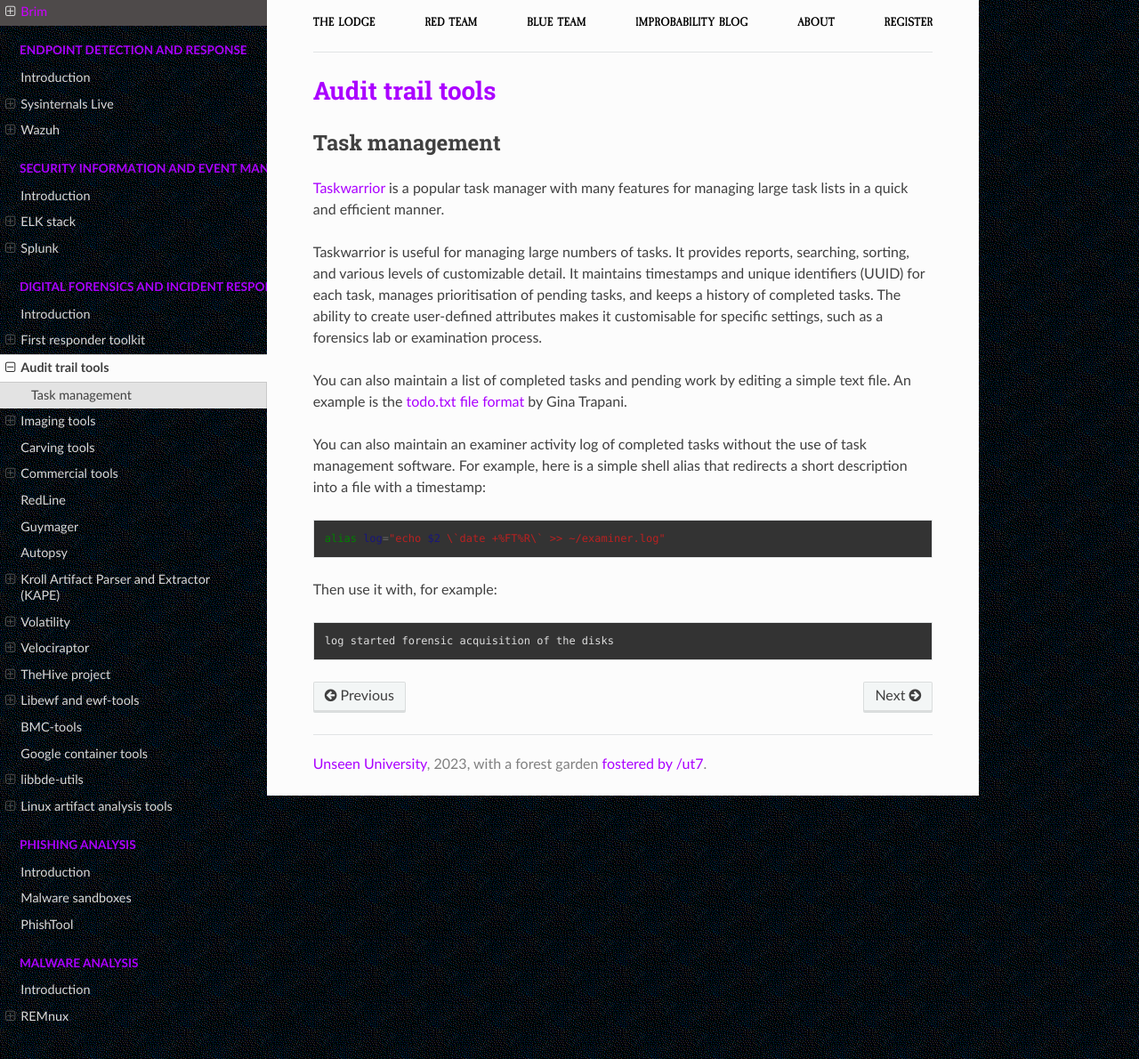
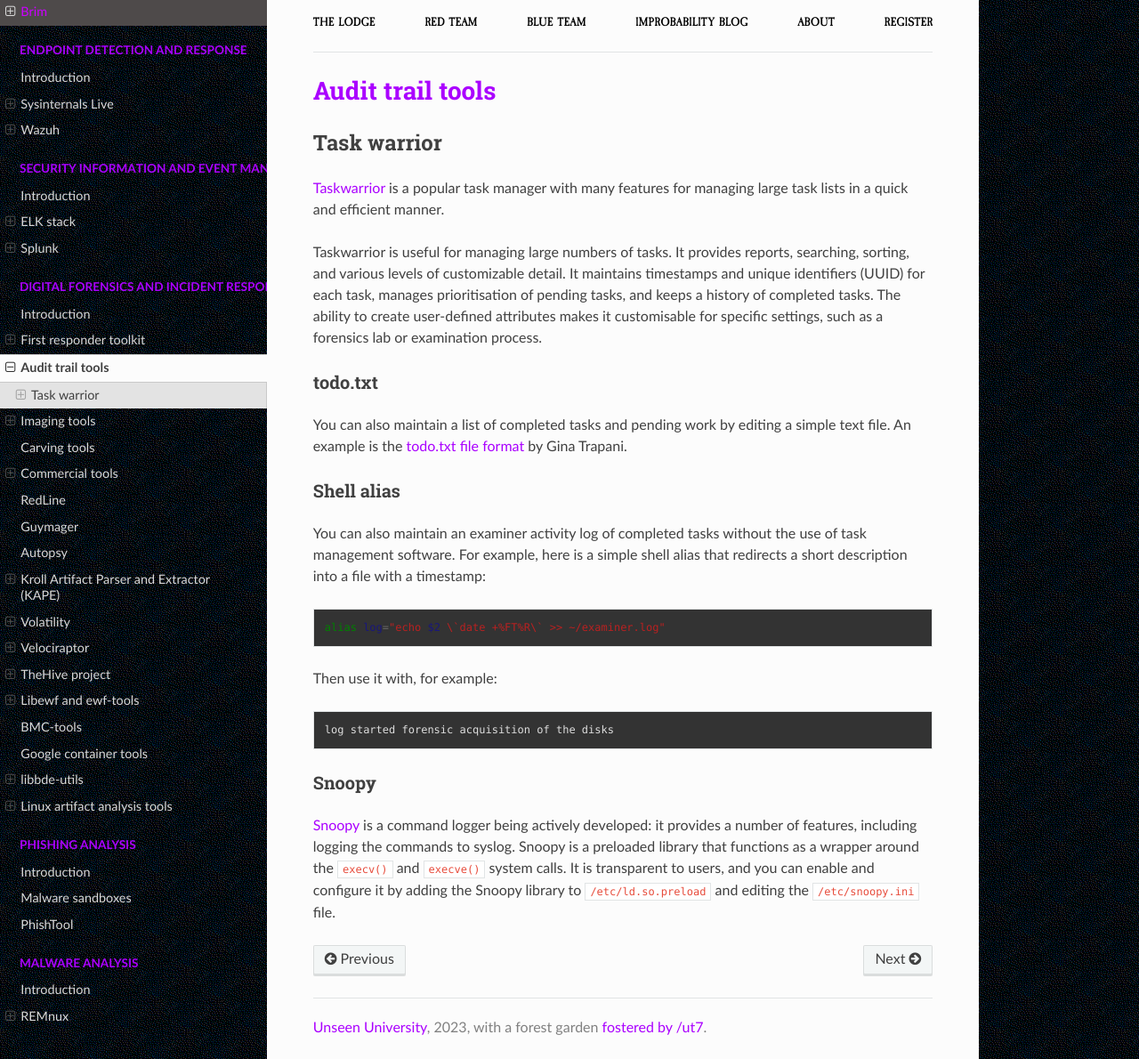
Before and after one commit to tymyrddin/testlab, a Sphinx documentation site: the page built from source/docs/dfir/trails.md, in a window 1280 px wide and 1190 px high. Shown: the whole window at 89% size. Built offline with Sphinx 7.4.7 and the Read the Docs theme 2.0.0, drawn with Linux system fonts in a browser that asks for light colours.

Commit message:
DFIR audit trail tools

````diff
--- a/source/docs/dfir/trails.md
+++ b/source/docs/dfir/trails.md
@@ -1,12 +1,16 @@
 # Audit trail tools
 
-## Task management
+## Task warrior
 
 [Taskwarrior](http://taskwarrior.org/) is a popular task manager with many features for managing large task lists in a quick and efficient manner.
 
 Taskwarrior is useful for managing large numbers of tasks. It provides reports, searching, sorting, and various levels of customizable detail. It maintains timestamps and unique identifiers (UUID) for each task, manages prioritisation of pending tasks, and keeps a history of completed tasks. The ability to create user-defined attributes makes it customisable for specific settings, such as a forensics lab or examination process.
 
+### todo.txt
+
 You can also maintain a list of completed tasks and pending work by editing a simple text file. An example is the [todo.txt file format](http://todotxt.com/) by Gina Trapani.
+
+### Shell alias
 
 You can also maintain an examiner activity log of completed tasks without the use of task management software. For example, here is a simple shell alias that redirects a short description into a file with a timestamp:
 
@@ -19,3 +23,7 @@
 ```shell
 log started forensic acquisition of the disks
 ```
+
+### Snoopy
+
+[Snoopy](https://github.com/a2o/snoopy) is a command logger being actively developed: it provides a number of features, including logging the commands to syslog. Snoopy is a preloaded library that functions as a wrapper around the `execv()` and `execve()` system calls. It is transparent to users, and you can enable and configure it by adding the Snoopy library to `/etc/ld.so.preload` and editing the `/etc/snoopy.ini` file.
````
